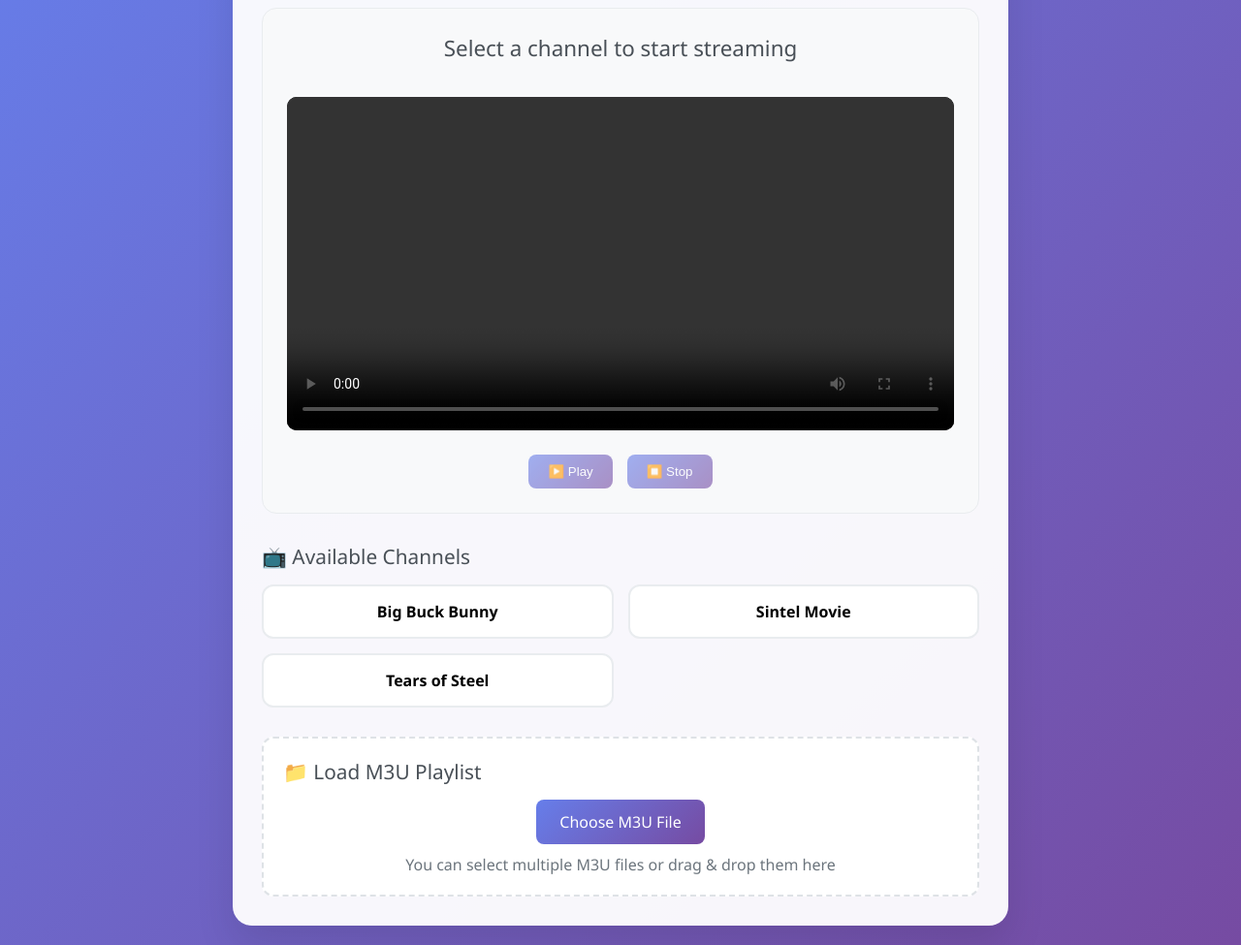
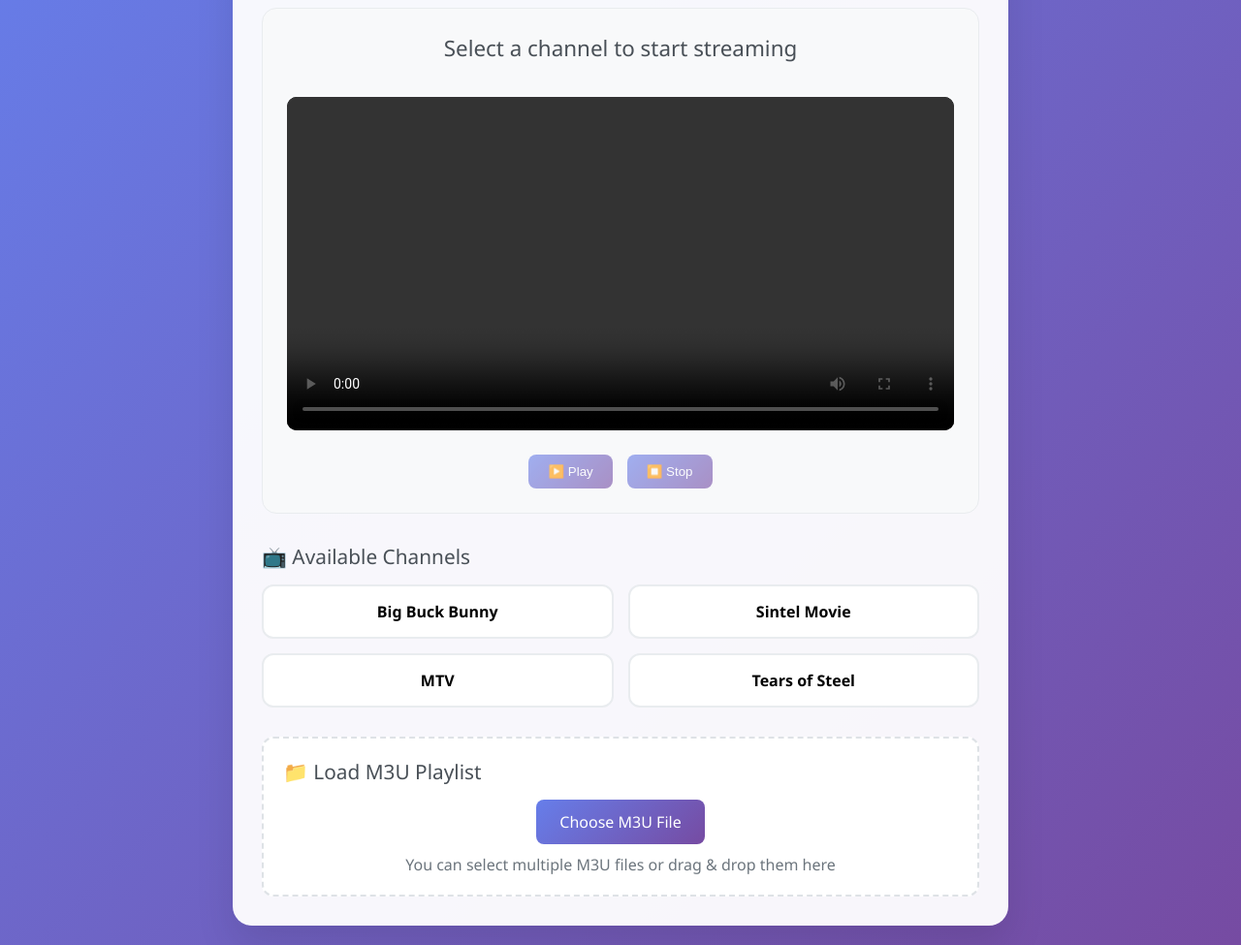
Before and after one commit to perryjobs/myiptv, a plain HTML site: page index.html in a window 1280 px wide. Shown: the part 120-1095 px from the top of the page at 97% size. Drawn offline with Linux system fonts and the light colour scheme.

Commit message:
Update index.html

```diff
--- a/index.html
+++ b/index.html
@@ -287,6 +287,7 @@
             const sampleChannels = [
                 { name: "Big Buck Bunny", url: "https://commondatastorage.googleapis.com/gtv-videos-bucket/sample/BigBuckBunny.mp4" },
                 { name: "Sintel Movie", url: "https://commondatastorage.googleapis.com/gtv-videos-bucket/sample/Sintel.mp4" },
+                { name: "MTV", url: "https://fl3.moveonjoy.com/MTV/index.m3u8" },
                 { name: "Tears of Steel", url: "https://commondatastorage.googleapis.com/gtv-videos-bucket/sample/TearsOfSteel.mp4" }
             ];
 
```
